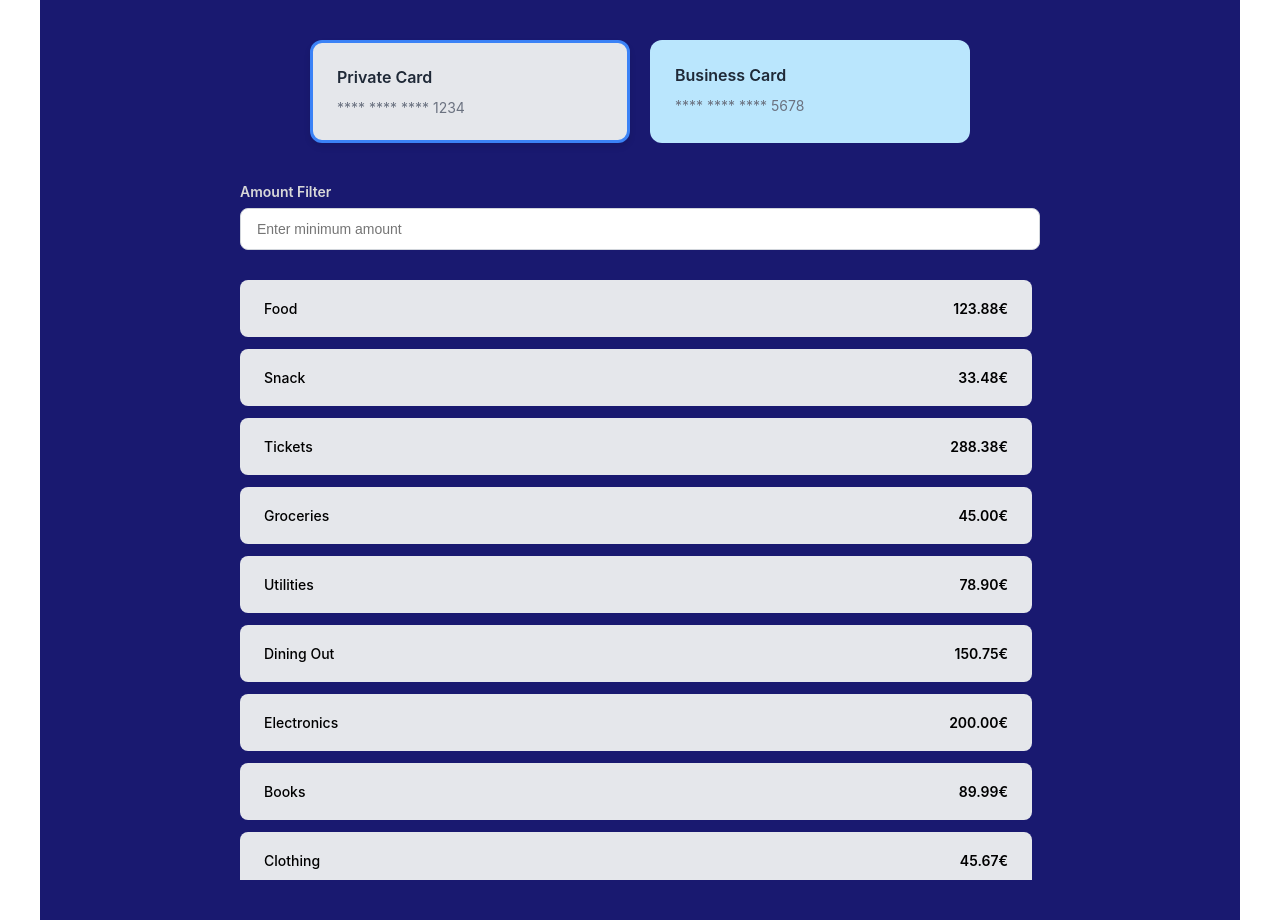
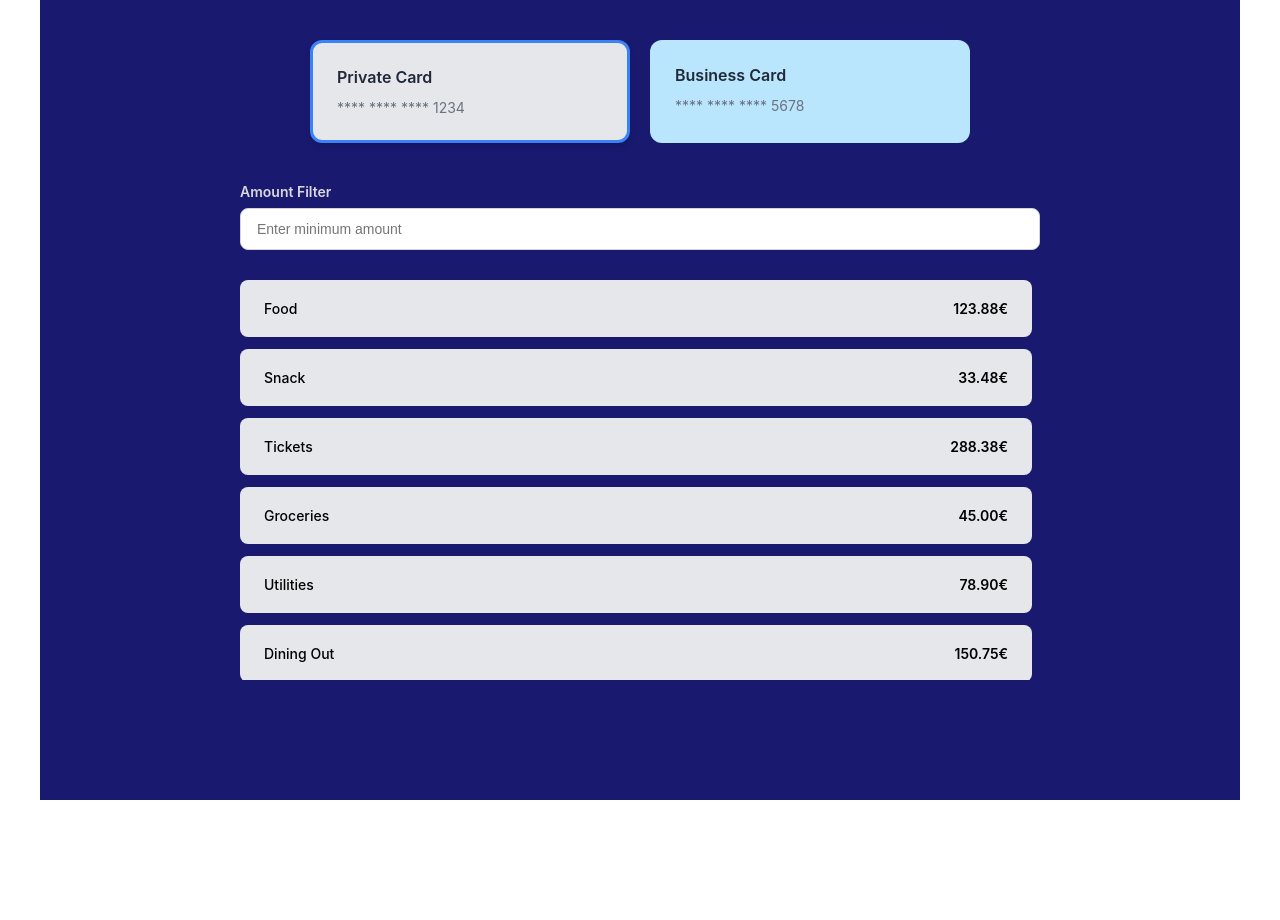
Before and after one commit to amritbiswal/web-card-transactions, a React (Vite) app: page / in a window 1280 px wide. After the commit the page ends 800 px from the top, so only its background shows below. Built offline with nearby package versions, Linux system fonts and the light colour scheme.

Commit message:
Style optimisation

```diff
--- a/src/components/TransactionList/TransactionList.styles.ts
+++ b/src/components/TransactionList/TransactionList.styles.ts
@@ -3,7 +3,7 @@ import { COLORS } from "../../constants";
 
 export const transactionListContainerStyles: CSSProperties = {
   minHeight: "200px",
-  maxHeight: "600px",
+  maxHeight: "400px",
   overflowY: "auto",
   overflowX: "hidden",
   paddingRight: "8px",
```
